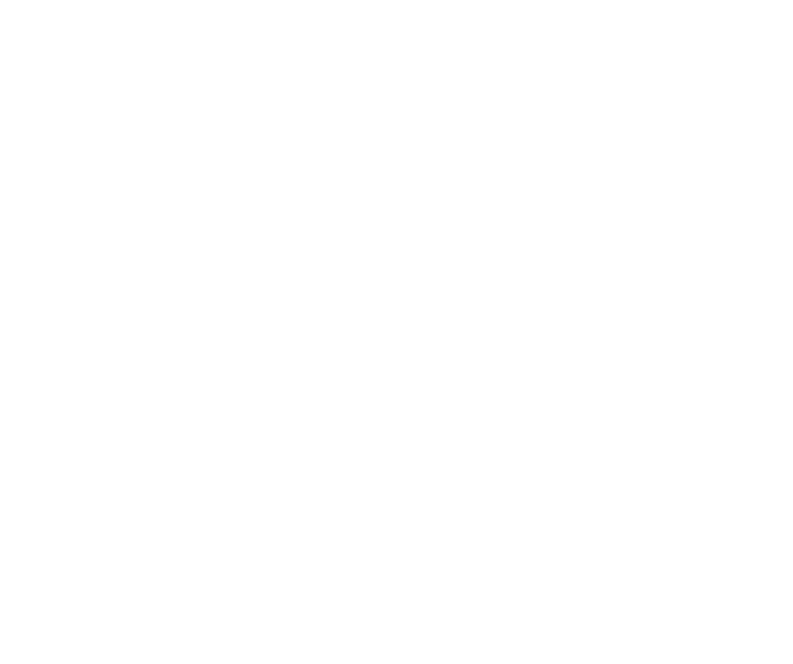
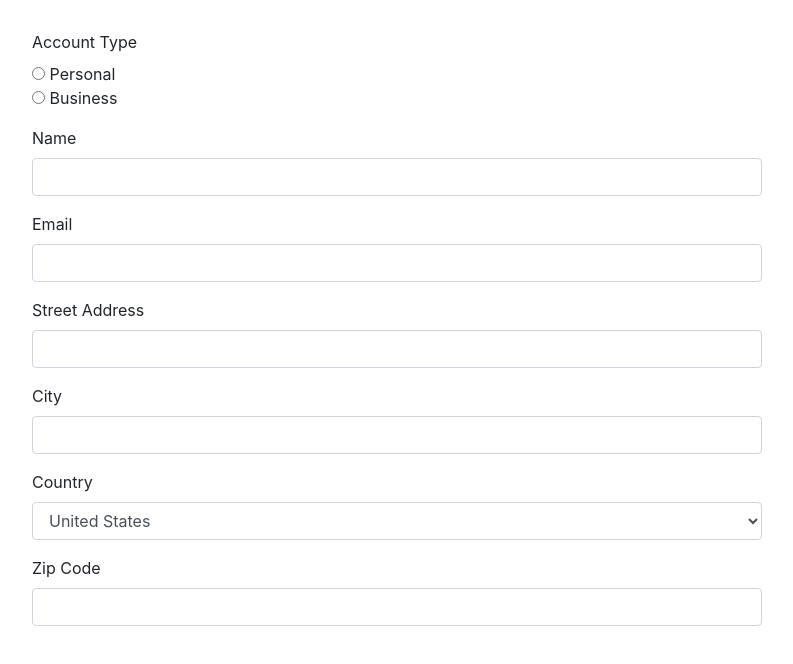
Before and after one commit to DarinDev1000/AngularFormLesson1, an Angular app: page / in a window 1280 px wide. Shown: the top 664 px of the page, without its empty margins (53-846 px from the left). Built offline with nearby package versions, Linux system fonts and the light colour scheme.

Commit message:
Form html

```diff
--- a/src/app/app.component.html
+++ b/src/app/app.component.html
@@ -1,7 +1,71 @@
 <div class="container">
   <div class="row">
     <div class="col-12 col-md-8">
+      <form>
 
+        <div class="form-group">
+          <label for="accountType">Account Type</label>
+          <div class="radio" *ngFor="let type of accountType">
+            <input
+              type="radio"
+              [value]="type"> {{ type }}
+          </div>
+        </div>
+
+        <div class="form-group">
+          <label for="name">Name</label>
+          <input
+            type="text"
+            id="name"
+            class="form-control">
+        </div>
+
+        <div class="form-group">
+          <label for="email">Email</label>
+          <input
+            type="text"
+            id="email"
+            class="form-control">
+        </div>
+
+        <div class="form-group">
+          <label for="streetAddress">Street Address</label>
+          <input
+            type="text"
+            id="streetAddress"
+            class="form-control">
+        </div>
+
+        <div class="form-group">
+          <label for="city">City</label>
+        <input
+          type="text"
+          id="city"
+          class="form-control">
+      </div>
+
+      <div class="form-group">
+        <label for="country">Country</label>
+        <select
+          class="form-control"
+          id="country"
+          placeholder="Select Country">
+          <option>United States</option>
+          <option>Canada</option>
+          <option>Mexico</option>
+          <option>Other</option>
+        </select>
+      </div>
+
+      <div class="form-group">
+        <label for="zipCode">Zip Code</label>
+        <input
+          type="text"
+          id="zipCode"
+          class="form-control">
+    </div>
+
+      </form>
     </div>
   </div>
 </div>
--- a/src/app/app.component.scss
+++ b/src/app/app.component.scss
@@ -0,0 +1,3 @@
+.container {
+  margin-top: 30px;
+}
--- a/src/app/app.component.ts
+++ b/src/app/app.component.ts
@@ -7,4 +7,5 @@
 })
 export class AppComponent {
   title = 'AngularFormLesson1';
+  accountType = ['Personal', 'Business'];
 }
```
